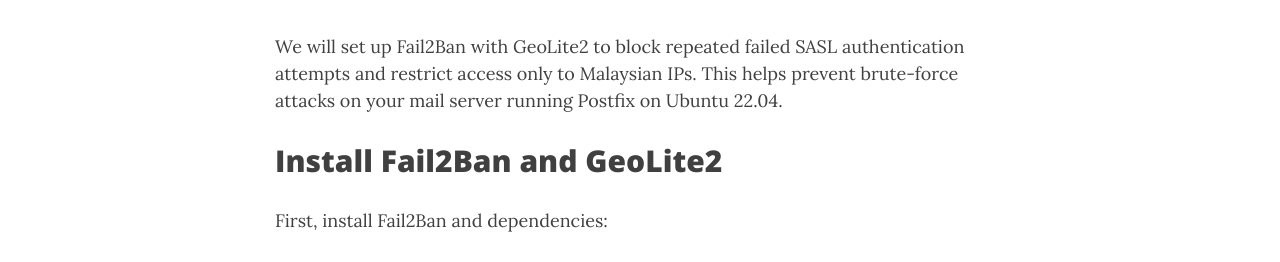
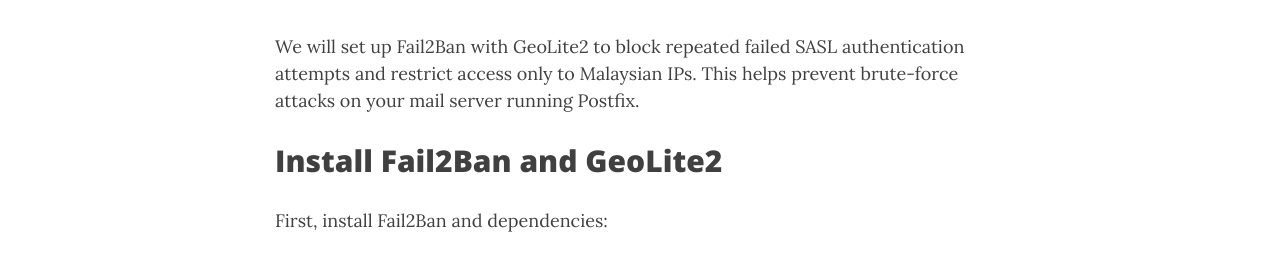
Before and after one commit to lonurhazve/lonurhazve.github.io, a Jekyll site: the page built from _posts/2025-01-30-hardening-mailserver-carbonio.md, in a window 1280 px wide and 900 px high. Shown: the part 491-753 px from the top of the window. Built offline with Jekyll 4.4.1, drawn with Linux system fonts in a browser that asks for light colours; comment, search, counter and statistics services are not loaded.

Commit message:
Update 2025-01-30-hardening-mailserver-carbonio.md

```diff
--- a/_posts/2025-01-30-hardening-mailserver-carbonio.md
+++ b/_posts/2025-01-30-hardening-mailserver-carbonio.md
@@ -8,7 +8,7 @@
 
 # Setting Up Fail2Ban with GeoLite2 to Block SASL Authentication Attacks
 
-We will set up Fail2Ban with GeoLite2 to block repeated failed SASL authentication attempts and restrict access only to Malaysian IPs. This helps prevent brute-force attacks on your mail server running Postfix on Ubuntu 22.04.
+We will set up Fail2Ban with GeoLite2 to block repeated failed SASL authentication attempts and restrict access only to Malaysian IPs. This helps prevent brute-force attacks on your mail server running Postfix.
 
 ## Install Fail2Ban and GeoLite2
 
```
